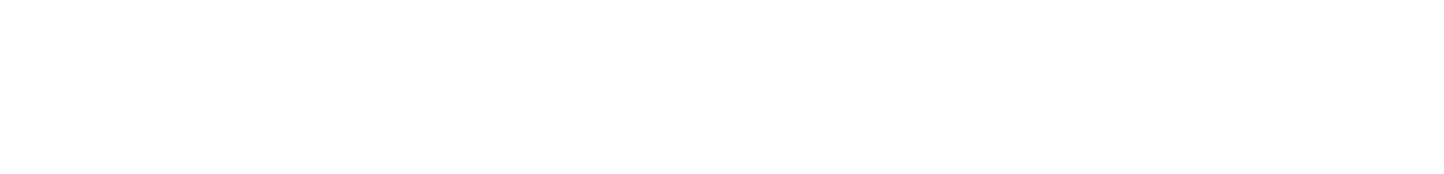
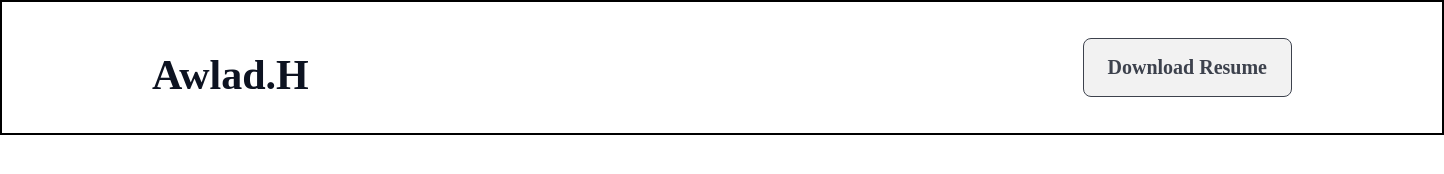
Before and after one commit to Shaon007/WebWonderland, a plain HTML site: page index.html in a window 1280 px wide. Shown: the whole page, 1444 px wide, since content can reach past the window. Drawn offline with Linux system fonts and the light colour scheme; a web font is replaced by a local one.

Commit message:
added header

```diff
--- a/index.html
+++ b/index.html
@@ -4,8 +4,24 @@
   <meta charset="UTF-8">
   <meta name="viewport" content="width=device-width, initial-scale=1.0">
   <title>Web Wonderland</title>
+  <link rel="stylesheet" href="styles.css">
 </head>
 <body>
+  <header>
+    <div class="header-container">
+      <div class="header-left">
+        <h2>Awlad.H</h2>
+      </div>
+      <div class="header-right">
+        <button class="h-button">Download Resume</button>
+      </div>
+    </div>
+  </header>
+  <main>
 
+  </main>
+  <footer>
+
+  </footer>
 </body>
 </html>
--- a/styles.css
+++ b/styles.css
@@ -0,0 +1,49 @@
+@import url('https://fonts.googleapis.com/css2?family=Azeret+Mono:ital,wght@0,100..900;1,100..900&display=swap');
+
+body {
+  margin: 0;
+  padding: 0;
+}
+
+/* header section style */
+.header-container {
+  border: 2px solid;
+  width: 1440px;
+  height: 131px;
+  margin: 0 auto;
+  display: flex;
+  justify-content: space-between;
+  align-items: center;
+}
+
+.header-left {
+  color: #0D1321;
+  font-family: "Azeret Mono";
+  font-size: 28px;
+  font-style: normal;
+  font-weight: 800;
+  line-height: normal;
+  padding: 0;
+
+}
+.header-left h2{
+  padding: 0;
+  margin-top: 50px;
+  margin-left: 150px;
+}
+
+.h-button {
+  color: #0D1321;
+  padding: 17px 24px;
+  margin-right: 150px;
+  text-align: center;
+  font-family: "Azeret Mono";
+  font-size: 20px;
+  font-style: normal;
+  font-weight: 600;
+  line-height: normal;
+  border-radius: 8px;
+  border: 1px solid #0D1321;
+  opacity: 0.8;
+}
+/* hero section */
```
